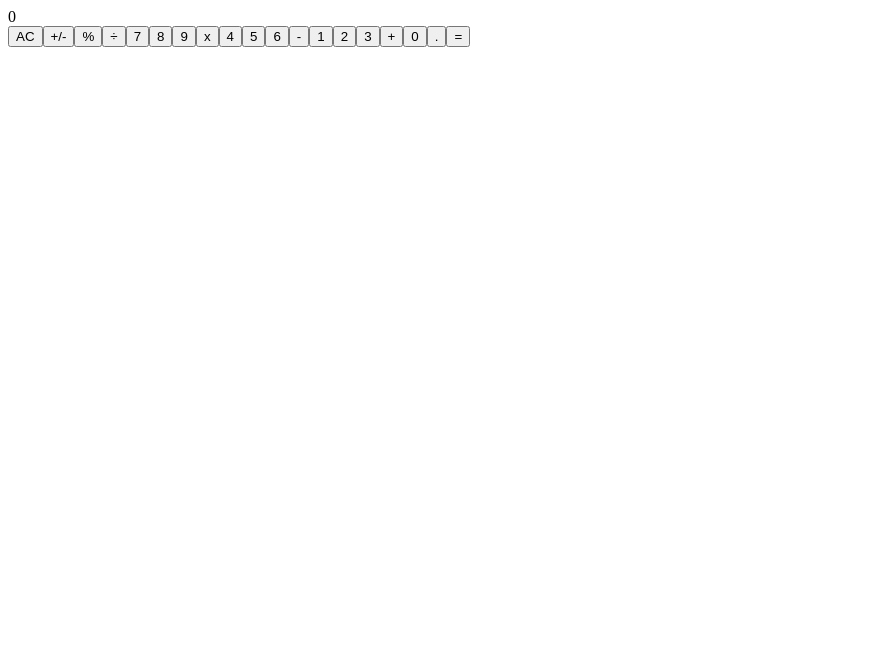
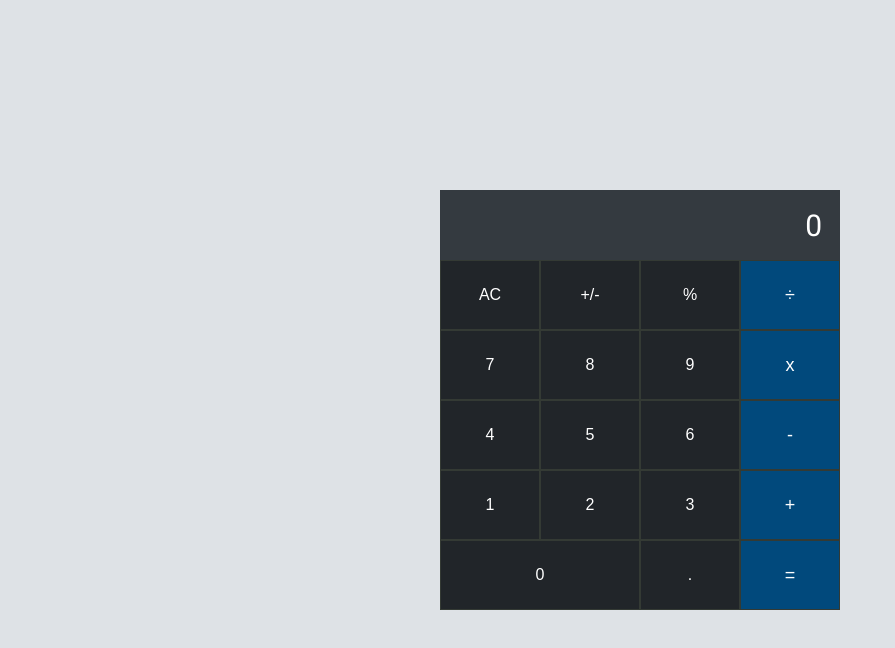
Before and after one commit to ha-manel/Math-Magicians, a React (Create React App) app: page / in a window 1280 px wide. Shown: the top 648 px of the page, without its empty margins (0-895 px from the left). Built offline with nearby package versions, Linux system fonts and the light colour scheme.

Commit message:
Style calculator

```diff
--- a/src/App.css
+++ b/src/App.css
@@ -1,39 +1,57 @@
-.App {
-  text-align: center;
+@import url('https://fonts.googleapis.com/css2?family=Roboto:wght@400;500;700&display=swap');
+
+html {
+  background-color: #dee2e6;
 }
 
-.App-logo {
-  height: 40vmin;
-  pointer-events: none;
+body {
+  width: 100vw;
+  height: 100vh;
+  font-family: 'Roboto', sans-serif;
+  margin: 0;
+  display: flex;
+  justify-content: center;
+  align-items: center;
 }
 
-@media (prefers-reduced-motion: no-preference) {
-  .App-logo {
-    animation: App-logo-spin infinite 20s linear;
-  }
+.calc-container {
+  display: grid;
+  grid-template-columns: repeat(4, 100px);
+  grid-template-rows: repeat(6, 70px);
 }
 
-.App-header {
-  background-color: #282c34;
-  min-height: 100vh;
-  display: flex;
-  flex-direction: column;
-  align-items: center;
-  justify-content: center;
-  font-size: calc(10px + 2vmin);
-  color: white;
+.calc-result {
+  grid-column: 1/span 4;
+  background-color: #343a40;
+  color: #fff;
+  text-align: right;
+  padding: 18px;
+  font-size: 30px;
 }
 
-.App-link {
-  color: #61dafb;
+button {
+  color: #fff;
+  font-size: 16px;
+  outline: none;
+  border: 1px solid #343a34;
+  background-color: #212529;
 }
 
-@keyframes App-logo-spin {
-  from {
-    transform: rotate(0deg);
-  }
+button:hover{
+  background-color: #495057;
+  border: 1px solid #495057;
+}
 
-  to {
-    transform: rotate(360deg);
-  }
+.zero {
+  grid-column: 1/span 2;
 }
+
+.calc-operators {
+  background-color: #01497c;
+  font-size: 18px;
+}
+
+.calc-operators:hover {
+  background-color: #2a6f97;
+  border: 1px solid #2a6f97;
+}
```
